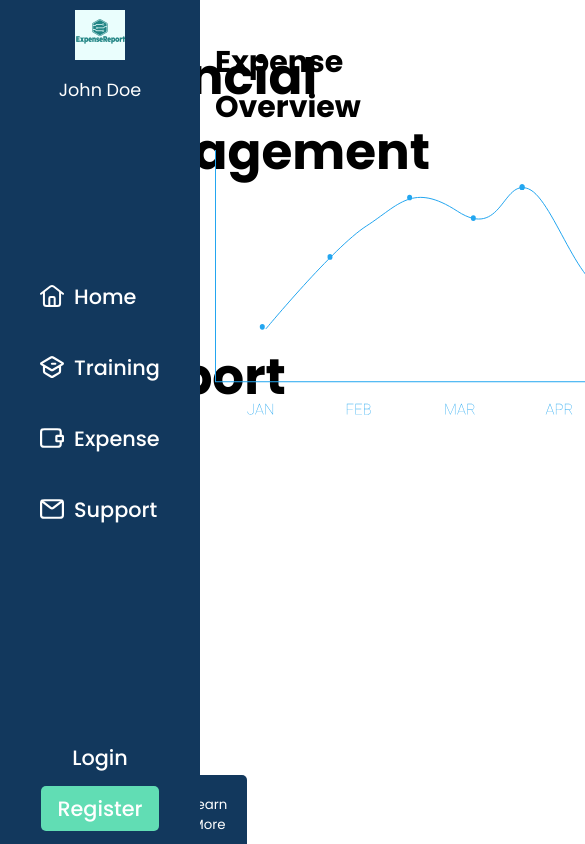
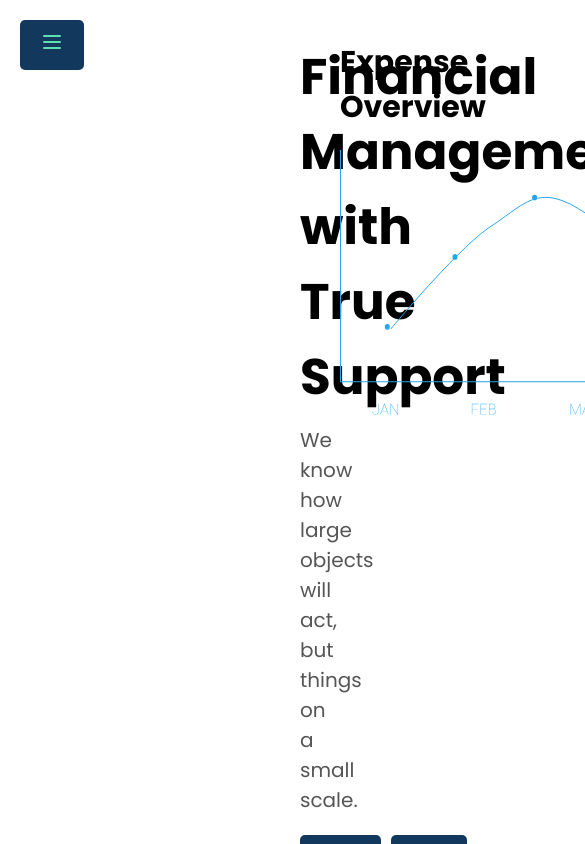
Before and after one commit to andreineagoe23/Expense-App, a React (Create React App) app: page / in a window 390 px wide. Shown: the top 844 px of the page, 585 px wide, since content can reach past the window. Built offline with nearby package versions, Linux system fonts and the light colour scheme.

Commit message:
responsive-navbar

```diff
--- a/src/App.css
+++ b/src/App.css
@@ -22,10 +22,3 @@ colgroup {
   padding-left: 220px;
   width: calc(100% - 220px);
 }
-
-@media screen and (max-width: 768px) {
-  .content {
-    padding-left: 0;
-    width: 100%;
-  }
-}
--- a/src/navbar.css
+++ b/src/navbar.css
@@ -4,20 +4,19 @@ nav {
   padding: 10px;
   display: flex;
   flex-direction: column;
-  justify-content: space-between; /* Adjusted to distribute space evenly */
-  align-items: center; /* Center items horizontally */
+  justify-content: space-between;
+  align-items: center;
   position: fixed;
   top: 0;
   left: 0;
   height: 100vh;
   width: 200px;
-  overflow-y: auto; /* Allow vertical scrolling */
 }
 
 .navbar-left {
   display: flex;
   flex-direction: column;
-  align-items: center;
+  place-items: center;
 }
 
 .navbar-left img {
@@ -100,15 +99,56 @@ nav {
   background-color: #3ca285;
 }
 
-@media screen and (max-width: 1023px) {
-  #navbar.medium-layout li a {
-    text-align: center;
-    display: block;
+
+
+  @media screen and (max-width: 1023px) {
+    nav {
+        width: 100px;
+    }
+
+    .current-user {
+      font-size: 0.9rem;
+      margin-bottom: 10px;
+    }
+
+    #navbar li a {
+        display: grid;
+        place-items: center;
+        height: 50px;
+    }
+
+    #navbar li a img {
+        margin-bottom: 5px;
+    }
+
+    #navbar li a .link-text {
+
+        font-size: 0.9rem;
+    }
+
+
   }
 
-  /* Add any other necessary medium-screen styles */
-  #navbar.medium-layout {
-    flex-direction: column;
-    align-items: center;
+  @media screen and (max-width: 768px) {
+    .burger-menu {
+      position: fixed;
+      top: 20px;
+      left: 20px;
+      border: none;
+      cursor: pointer;
+      z-index: 2;
+    }
+
+    #slide-out-navbar {
+      position: fixed;
+      top: 0;
+      left: -250px;
+      width: 250px;
+      height: 100vh;
+      transition: left 0.3s ease-in-out;
+    }
+
+    #slide-out-navbar.navbar-open {
+      left: 0;
+    }
   }
-}
--- a/src/navbar.js
+++ b/src/navbar.js
@@ -6,6 +6,7 @@ import homeIcon from './svg/home.svg';
 import expenseIcon from './svg/expenses.svg';
 import supportIcon from './svg/support.svg';
 import trainingIcon from './svg/training.svg';
+import burgerIcon from './svg/burger.svg';
 
 function Navbar() {
   const location = useLocation();
@@ -22,7 +23,12 @@ function Navbar() {
   }
 
   return (
-    <nav>
+    <>
+      <button className="burger-menu" onClick={toggleNavbar}>
+          <img src={burgerIcon} alt="Burger Menu Icon" />
+      </button>
+
+      <nav id="slide-out-navbar">
         <div className="navbar-left">
           <Link to="/homepage">
             <img src={logo} alt="logo" />
@@ -68,7 +74,13 @@ function Navbar() {
           </ul>
         </div>
       </nav>
+    </>
   );
 }
 
+function toggleNavbar() {
+  const navbar = document.getElementById("slide-out-navbar");
+  navbar.classList.toggle("navbar-open");
+}
+
 export default Navbar;
```
Also changed, not shown: src/svg/burger.svg (added). Lines whose indentation alone changed are shown as unchanged.
